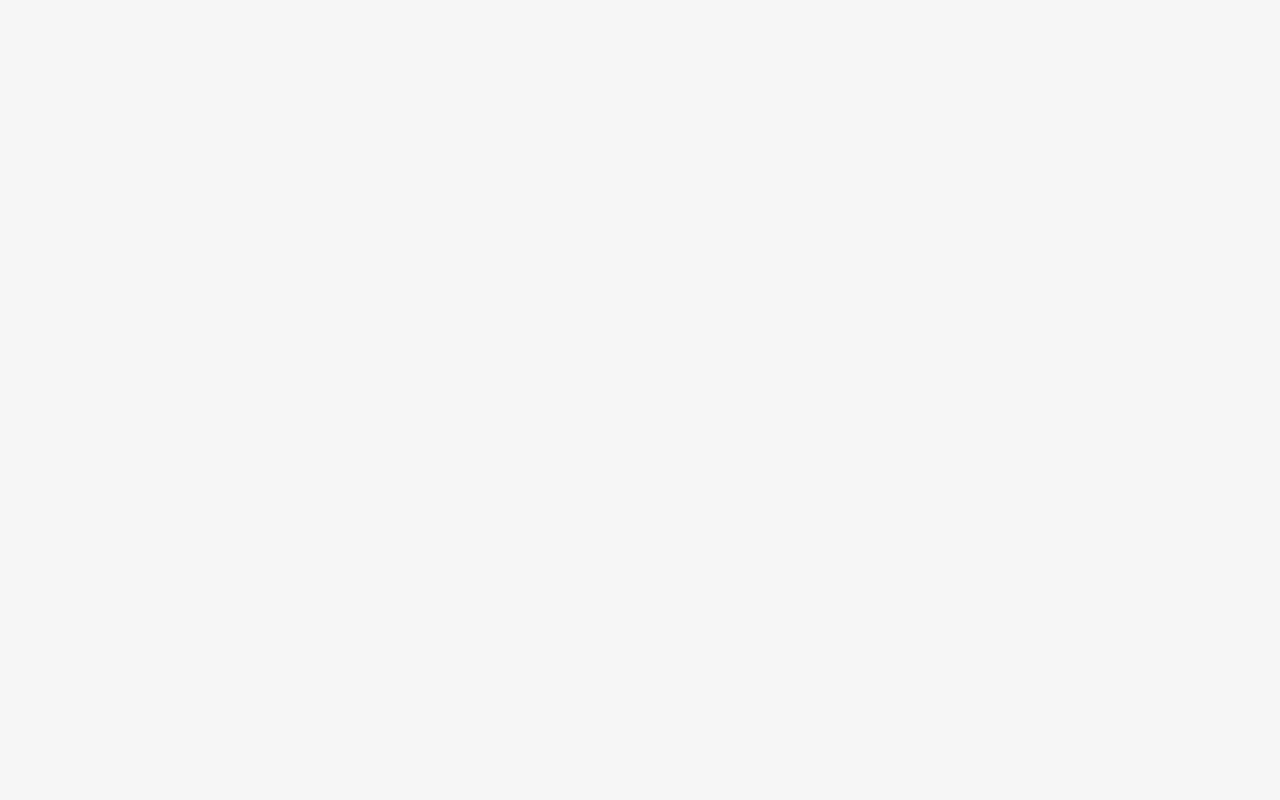
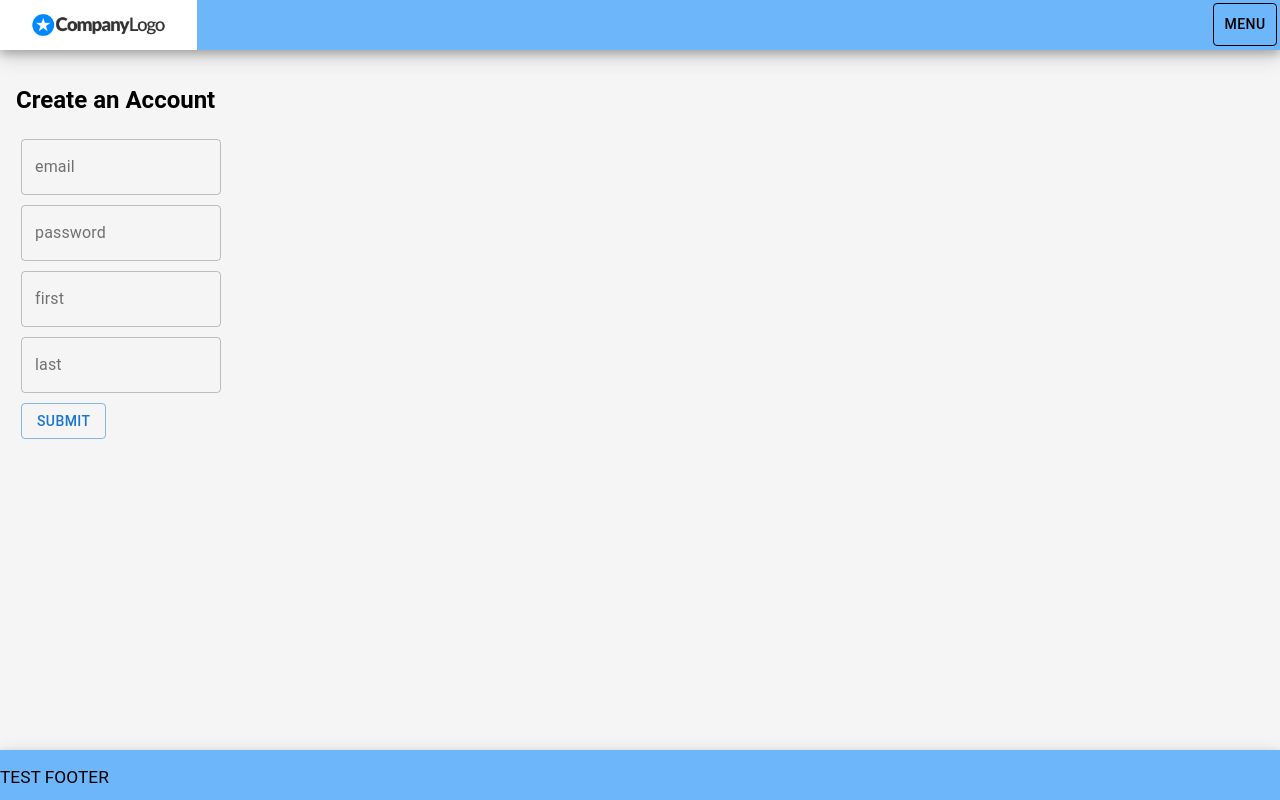
Before and after one commit to kjthorpe18/storefront-app, a React (Create React App) app: page /create-account in a window 1280 px wide. Before the commit this address had no page. Built offline with nearby package versions, Linux system fonts and the light colour scheme.

Commit message:
Add login, create account

```diff
--- /dev/null
+++ b/src/components/CreateAccountForm.js
@@ -0,0 +1,159 @@
+import React, { Component } from "react";
+import Grid from "@material-ui/core/Grid";
+import TextField from "@material-ui/core/TextField";
+import Button from "@mui/material/Button";
+import Alert from '@mui/material/Alert';
+import AlertTitle from '@mui/material/AlertTitle';
+
+import axios from "axios";
+
+class CreateAccountForm extends Component {
+  constructor(props) {
+    super(props);
+
+    this.state = {
+      email: "",
+      first: "",
+      last: "",
+      password: "",
+      submitResult: null
+    };
+
+    this.handleInputChange = this.handleInputChange.bind(this);
+    this.handleSubmit = this.handleSubmit.bind(this);
+  }
+
+  handleInputChange(e) {
+    const value = e.target.value;
+    const name = e.target.name;
+
+    this.setState({
+      [name]: value
+    });
+  };
+
+  handleSubmit(event) {
+    event.preventDefault();
+
+    axios
+      .post(
+        "https://fvvd85s1e4.execute-api.us-east-2.amazonaws.com/test/users",
+        {
+          email: this.state.email,
+          password: this.state.password,
+          first: this.state.first,
+          last: this.state.last
+        }
+      )
+      .then((response) => {
+        console.log(response.status);
+
+        this.setState({submitResult: response.status});
+      })
+      .catch((error) => {
+        console.log(error);
+        this.setState({submitResult: "Error"});
+      });
+  };
+
+  renderResult() {
+    if (this.state.submitResult != null) {
+      if (this.state.submitResult == 200) {
+        return (
+          <Alert severity="success">
+            <AlertTitle>Success</AlertTitle>
+            Account created successfully!
+          </Alert>
+        );
+      }
+      else {
+        return (
+          <Alert severity="error">
+            <AlertTitle>Error</AlertTitle>
+            Account creation failed!
+          </Alert>
+        );
+      }
+    }
+  };
+
+  render() {
+    return (
+      <div id="create-account-form">
+        <h2 className="form-header">Create an Account</h2>
+        <form onSubmit={this.handleSubmit}>
+          <Grid
+            container
+            alignItems="flex-start"
+            justifyContent="space-between"
+            direction="column"
+          >
+            <Grid item>
+              <TextField
+                id="email-input"
+                name="email"
+                label="email"
+                variant="outlined"
+                style={{ width: "200px", margin: "5px" }}
+                type="text"
+                value={this.state.email}
+                onChange={this.handleInputChange}
+              />
+            </Grid>
+            <Grid item>
+              <TextField
+                id="password-input"
+                name="password"
+                label="password"
+                variant="outlined"
+                style={{ width: "200px", margin: "5px" }}
+                type="password"
+                value={this.state.password}
+                onChange={this.handleInputChange}
+              />
+            </Grid>
+            <Grid item>
+              <TextField
+                id="first-input"
+                name="first"
+                label="first"
+                variant="outlined"
+                style={{ width: "200px", margin: "5px" }}
+                type="text"
+                value={this.state.first}
+                onChange={this.handleInputChange}
+              />
+            </Grid>
+            <Grid item>
+              <TextField
+                id="last-input"
+                name="last"
+                label="last"
+                variant="outlined"
+                style={{ width: "200px", margin: "5px" }}
+                type="text"
+                value={this.state.last}
+                onChange={this.handleInputChange}
+              />
+            </Grid>
+            <Grid item>
+              <Button
+                id="submit-button"
+                className="submit-button"
+                variant="outlined"
+                style={{ margin: "5px" }}
+                label="submit"
+                type="submit"
+              >
+                Submit
+              </Button>
+            </Grid>
+          </Grid>
+        </form>
+        {this.renderResult()}
+      </div>
+    );
+  }
+}
+
+export default CreateAccountForm;
--- /dev/null
+++ b/src/components/LoginForm.js
@@ -0,0 +1,131 @@
+import React, { Component } from "react";
+import Grid from "@material-ui/core/Grid";
+import TextField from "@material-ui/core/TextField";
+import Button from "@mui/material/Button";
+import Alert from '@mui/material/Alert';
+import AlertTitle from '@mui/material/AlertTitle';
+
+import axios from "axios";
+
+class LoginForm extends Component {
+  constructor(props) {
+    super(props);
+
+    this.state = {
+      email: "",
+      password: "",
+      submitResult: null
+    };
+
+    this.handleInputChange = this.handleInputChange.bind(this);
+    this.handleSubmit = this.handleSubmit.bind(this);
+  }
+
+  handleInputChange(e) {
+    const value = e.target.value;
+    const name = e.target.name;
+
+    this.setState({
+      [name]: value
+    });
+  };
+
+  handleSubmit(event) {
+    event.preventDefault();
+
+    axios
+      .post(
+        "https://fvvd85s1e4.execute-api.us-east-2.amazonaws.com/test/users/login",
+        {
+          email: this.state.email,
+          password: this.state.password
+        }
+      )
+      .then((response) => {
+        console.log(response.status);
+
+        this.setState({submitResult: response.status});
+      })
+      .catch((error) => {
+        console.log(error);
+        this.setState({submitResult: "Error"});
+      });
+  };
+
+  renderResult() {
+    if (this.state.submitResult != null) {
+      if (this.state.submitResult == 200) {
+        return (
+          <Alert severity="success">
+            <AlertTitle>Success</AlertTitle>
+            Log in successful!
+          </Alert>
+        );
+      }
+      else {
+        return (
+          <Alert severity="error">
+            <AlertTitle>Error</AlertTitle>
+            Log in failed!
+          </Alert>
+        );
+      }
+    }
+  };
+
+  render() {
+    return (
+      <div id="login-form">
+        <h2 className="form-header">Login</h2>
+        <form onSubmit={this.handleSubmit}>
+          <Grid
+            container
+            alignItems="flex-start"
+            justifyContent="space-between"
+            direction="column"
+          >
+            <Grid item>
+              <TextField
+                id="email-input"
+                name="email"
+                label="email"
+                variant="outlined"
+                style={{ width: "200px", margin: "5px" }}
+                type="text"
+                value={this.state.email}
+                onChange={this.handleInputChange}
+              />
+            </Grid>
+            <Grid item>
+              <TextField
+                id="password-input"
+                name="password"
+                label="password"
+                variant="outlined"
+                style={{ width: "200px", margin: "5px" }}
+                type="password"
+                value={this.state.password}
+                onChange={this.handleInputChange}
+              />
+            </Grid>
+            <Grid item>
+              <Button
+                id="submit-button"
+                className="submit-button"
+                variant="outlined"
+                style={{ margin: "5px" }}
+                label="submit"
+                type="submit"
+              >
+                Submit
+              </Button>
+            </Grid>
+          </Grid>
+        </form>
+        {this.renderResult()}
+      </div>
+    );
+  }
+}
+
+export default LoginForm;
--- a/src/components/nav.js
+++ b/src/components/nav.js
@@ -10,6 +10,8 @@ import ListItemText from "@mui/material/ListItemText";
 import InfoIcon from "@mui/icons-material/Info";
 import HomeIcon from "@mui/icons-material/Home";
 import CategoryIcon from "@mui/icons-material/Category";
+import PersonAddIcon from '@mui/icons-material/PersonAdd';
+import LoginIcon from '@mui/icons-material/Login';
 import AddIcon from "@mui/icons-material/Add";
 import { Link } from "react-router-dom";
 
@@ -31,12 +33,16 @@ class Nav extends Component {
     switch (type) {
       case "Home":
         return <HomeIcon />;
-      case "Categories":
-        return <CategoryIcon />;
+      case "Create Account":
+        return <PersonAddIcon />;
+      case "Log In":
+        return <LoginIcon />;
       case "About Us":
         return <InfoIcon />;
       case "Create Product":
         return <AddIcon />;
+      case "Categories":
+        return <CategoryIcon />;
       default:
         return <InfoIcon />;
     }
@@ -46,12 +52,16 @@ class Nav extends Component {
     switch (page) {
       case "Home":
         return "/";
-      case "Categories":
-        return "/categories";
+      case "Create Account":
+        return "/create-account";
+      case "Log In":
+        return "/login";
       case "About Us":
         return "/about";
       case "Create Product":
         return "/create-product";
+      case "Categories":
+        return "/categories";
       default:
         return "/";
     }
@@ -66,7 +76,7 @@ class Nav extends Component {
         onKeyDown={() => this.toggleDrawer(false)}
       >
         <List>
-          {["Home", "Categories", "Create Product", "About Us"].map(
+          {["Home", "Create Account", "Log In", "Categories", "Create Product", "About Us"].map(
             (key, index) => (
               <ListItem
                 button
--- a/src/index.js
+++ b/src/index.js
@@ -4,15 +4,20 @@ import { BrowserRouter, Routes, Route } from "react-router-dom";
 
 import "./static/index.css";
 
+import App from "./App";
+import CreateAccount from "./views/CreateAccount";
+import Login from "./views/Login";
 import About from "./views/About";
 import CreateProduct from "./views/CreateProduct";
 import Shop from "./views/Shop";
-import App from "./App";
+
 
 ReactDOM.render(
   <BrowserRouter>
     <Routes>
       <Route path="/" element={<App />}>
+        <Route path="create-account" element={<CreateAccount />} />
+        <Route path="login" element={<Login />} />
         <Route path="about" element={<About />} />
         <Route path="create-product" element={<CreateProduct />} />
         <Route path="shop" element={<Shop />} />
--- /dev/null
+++ b/src/views/CreateAccount.js
@@ -0,0 +1,10 @@
+import React from "react";
+import CreateAccountForm from "../components/CreateAccountForm"
+
+const CreateAccount = () => {
+  return (
+    <CreateAccountForm />
+  );
+};
+
+export default CreateAccount;
--- /dev/null
+++ b/src/views/Login.js
@@ -0,0 +1,10 @@
+import React from "react";
+import LoginForm from "../components/LoginForm"
+
+const Login = () => {
+  return (
+    <LoginForm />
+  );
+};
+
+export default Login;
```
